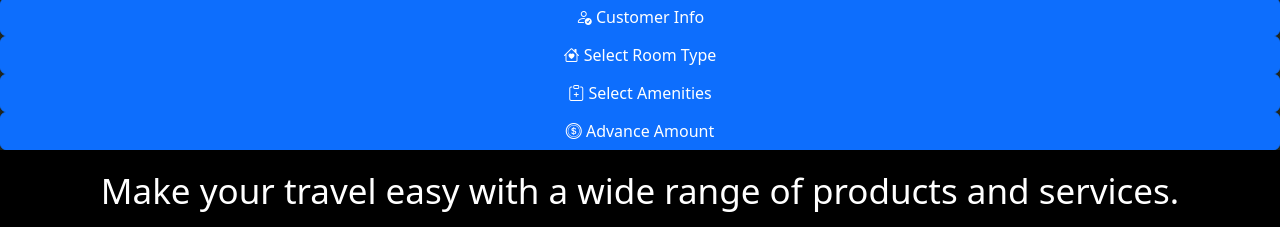
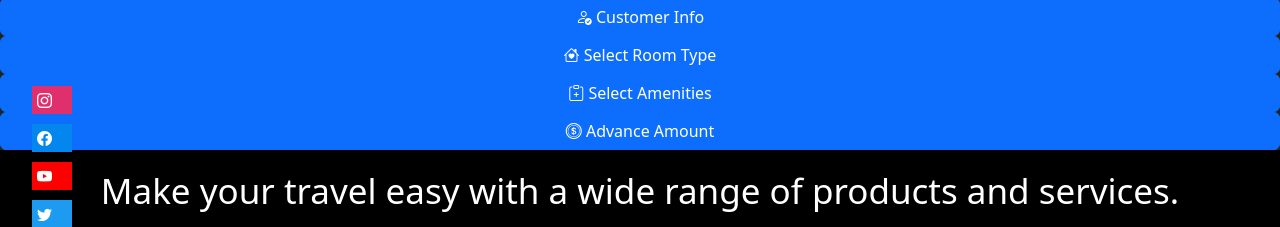
Before and after one commit to Ayushkumar1998/Hotel_BOOKING, a website: page index.html in a window 1280 px wide. Shown: the part 533-760 px from the top of the page. Drawn offline with nearby package versions, Linux system fonts and the light colour scheme.

Commit message:
Update index.html

```diff
--- a/index.html
+++ b/index.html
@@ -50,7 +50,8 @@
             }
  .sidebar-social {
     position: absolute;
-     bottom-left:0;
+     bottom:15px;
+     left:0px;
 }
 
 .sidebar-social ul a {
```
